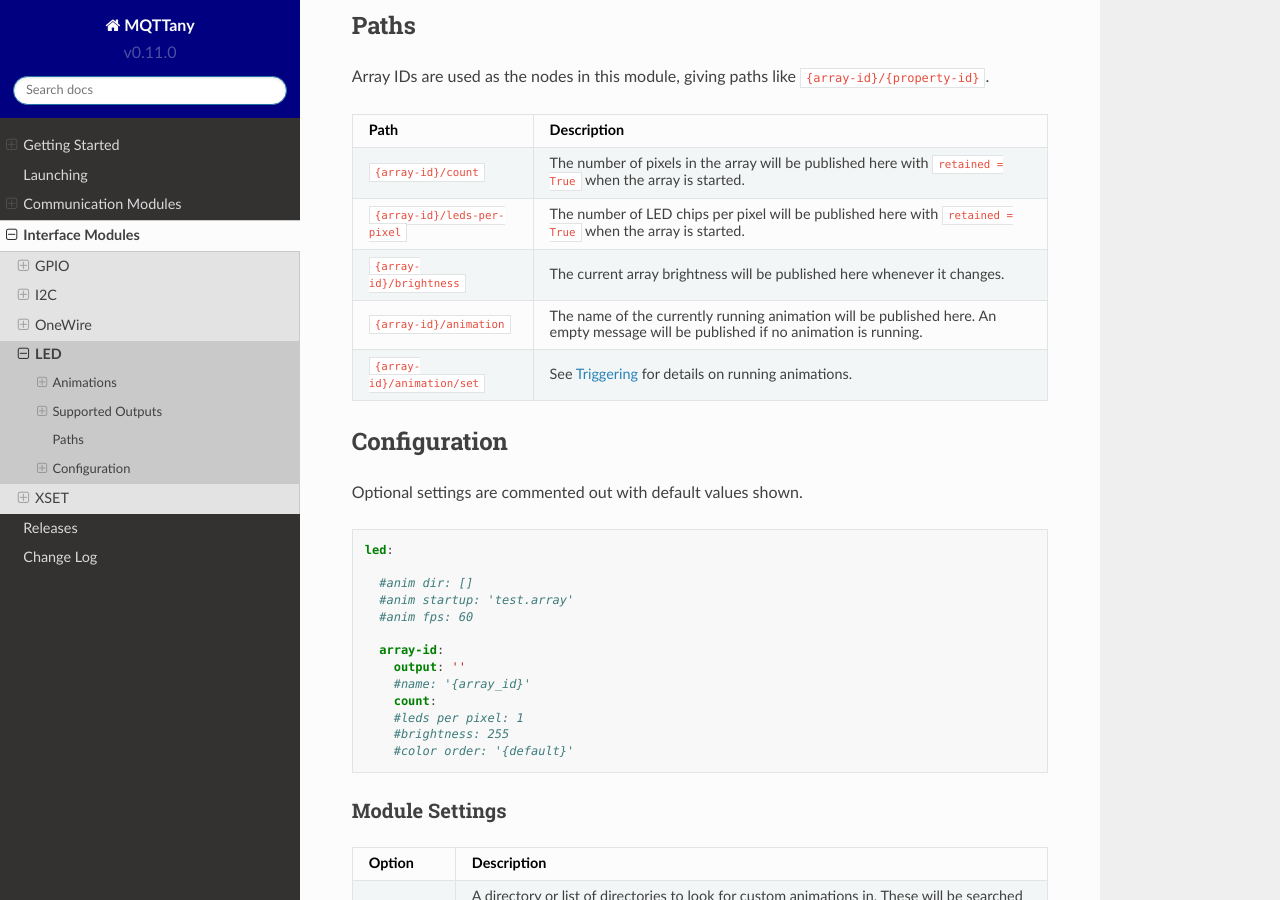
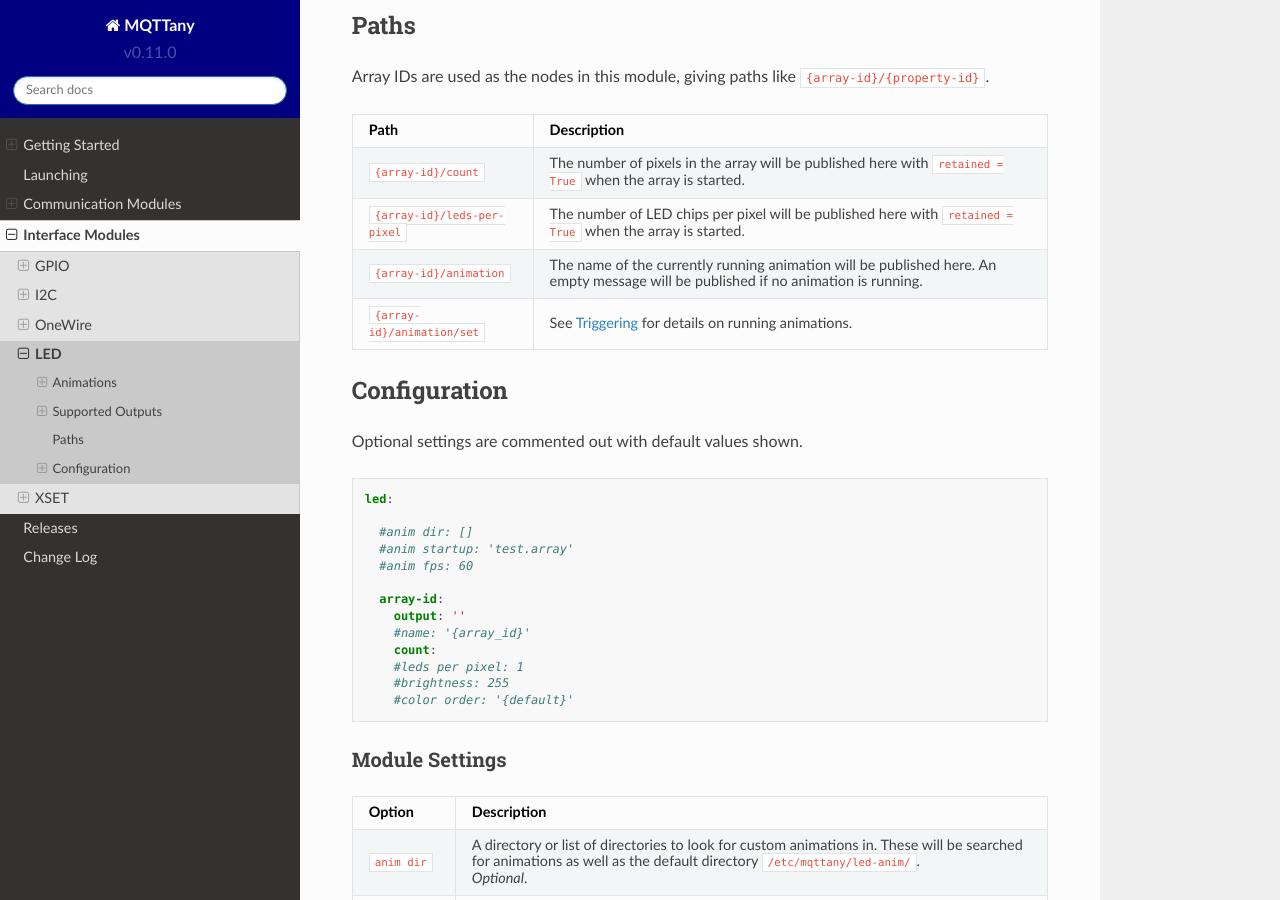
Before and after one commit to CrazyIvan359/mqttany, a Sphinx documentation site: the page built from source/interface/led/index.rst, in a window 1280 px wide and 900 px high, scrolled down 519 px. Built offline with Sphinx 7.4.7 and the Read the Docs theme 2.0.0, drawn with Linux system fonts in a browser that asks for light colours.

Commit message:
remove led brightness path

```diff
--- a/source/interface/led/index.rst
+++ b/source/interface/led/index.rst
@@ -47,9 +47,6 @@ Array IDs are used as the nodes in this module, giving paths like
 | ``{array-id}/leds-per-pixel`` | The number of LED chips per pixel will be published |
 |                               | here  with ``retained = True`` when the array is    |
 |                               | started.                                            |
-+-------------------------------+-----------------------------------------------------+
-| ``{array-id}/brightness``     | The current array brightness will be published here |
-|                               | whenever it changes.                                |
 +-------------------------------+-----------------------------------------------------+
 | ``{array-id}/animation``      | The name of the currently running animation will be |
 |                               | published here. An empty message will be published  |
```
